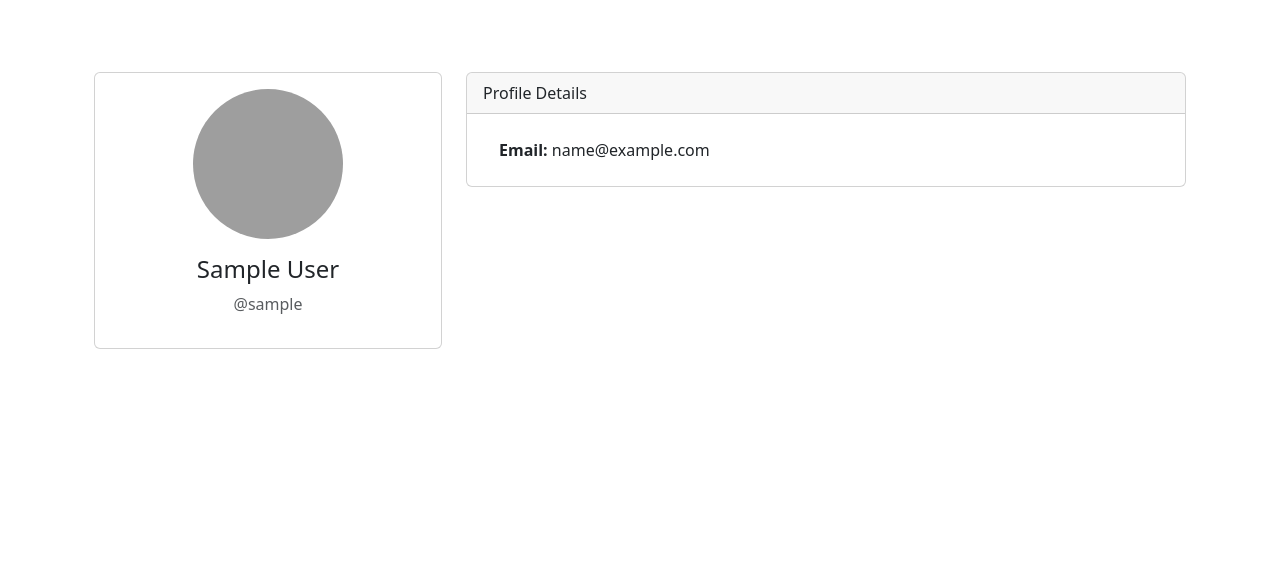
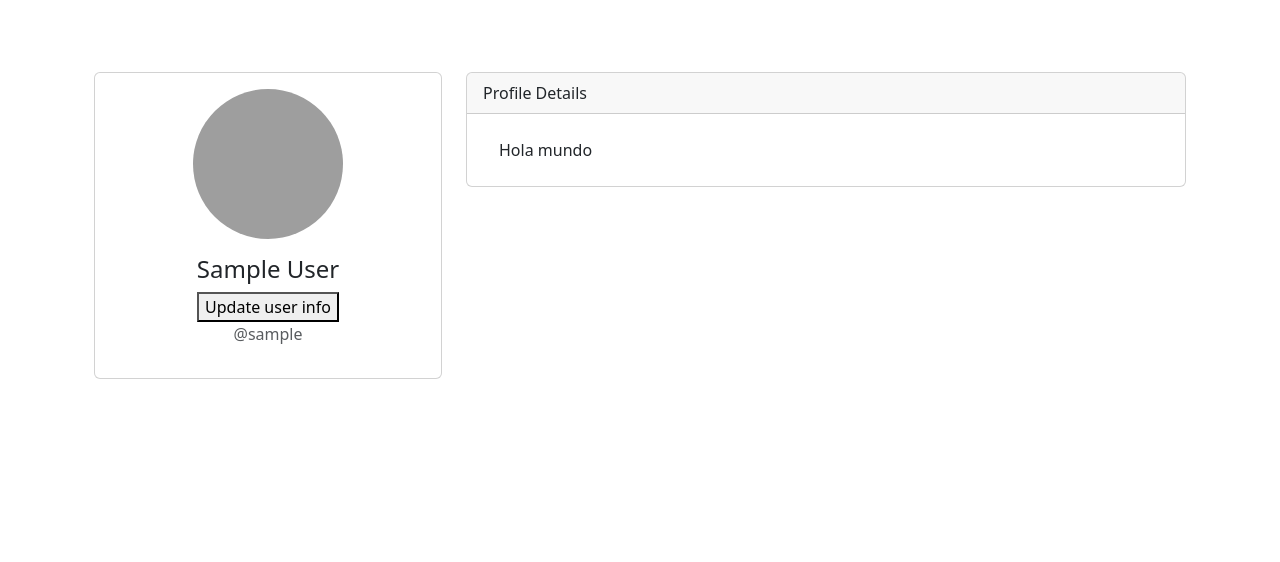
Before and after one commit to Yaquea/Django0.3, a Django app: a page that uses users/templates/profile.html in a window 1280 px wide. Shown: the part 96-658 px from the top of the page. Run offline with Django 5.2, Linux system fonts and the light colour scheme; the visitor is signed in with stand-in values (Sample User, id 1); data comes from the database, SQL or seed files in the repository; grey boxes are pictures that could not be loaded.

Commit message:
feat: update users info and handle residual images

```diff
--- a/base/settings.py
+++ b/base/settings.py
@@ -131,6 +131,8 @@ AUTH_PASSWORD_VALIDATORS = [
     },
 ]
 
+LOGIN_URL = '/login/'
+
 
 # Internationalization
 # https://docs.djangoproject.com/en/5.1/topics/i18n/
--- a/users/models.py
+++ b/users/models.py
@@ -1,8 +1,43 @@
 from django.contrib.auth.models import AbstractUser
 from django.db import models
+import os
+from django.dispatch import receiver
+from django.db.models.signals import pre_save, post_delete
 
 class User(AbstractUser):
     email = models.EmailField(unique=True)
     is_verified = models.BooleanField(default=False)
     mails_count = models.IntegerField(default=0)
     profile_image = models.ImageField(upload_to='profile_images/', blank=True, null=True)
+
+@receiver(pre_save, sender=User)
+def delete_old_profile_image(sender, instance, **kwargs):
+    """
+    Deletes the old profile image from the file system when a new image is uploaded.
+    This signal is triggered before saving the User model.
+    """
+    # If this is a new user, there's no existing image to delete.
+    if not instance.pk:
+        return
+
+    try:
+        old_instance = User.objects.get(pk=instance.pk)
+    except User.DoesNotExist:
+        return
+
+    old_image = old_instance.profile_image
+    new_image = instance.profile_image
+
+    # If an old image exists and it's different from the new one, remove the old file.
+    if old_image and old_image != new_image:
+        if os.path.isfile(old_image.path):
+            os.remove(old_image.path)
+
+@receiver(post_delete, sender=User)
+def delete_profile_image_on_delete(sender, instance, **kwargs):
+    """
+    Deletes the profile image file from the file system when the User is deleted.
+    This signal is triggered after deleting the User model.
+    """
+    if instance.profile_image and os.path.isfile(instance.profile_image.path):
+        os.remove(instance.profile_image.path)
--- a/users/templates/profile.html
+++ b/users/templates/profile.html
@@ -13,13 +13,18 @@
                  class="rounded-circle img-fluid"
                  style="width:150px; height:150px; object-fit:cover;">
           {% else %}
-            <!-- Imagen por defecto (asegúrate de tenerla en tus archivos estáticos) -->
             <img src="#"
                  alt="Default profile image"
                  class="rounded-circle img-fluid"
                  style="width:150px; height:150px; object-fit:cover;">
           {% endif %}
           <h4 class="mt-3">{{ user_owner.first_name }} {{ user_owner.last_name }}</h4>
+          <form method="post">
+            {% csrf_token %}
+            <button>
+               Update user info
+            </button>
+          </form>
           <p class="text-muted">@{{ user_owner.username }}</p>
         </div>
       </div>
@@ -32,7 +37,7 @@
         </div>
         <div class="card-body">
           <ul class="list-group list-group-flush">
-            <li class="list-group-item"><strong>Email:</strong> {{ user_owner.email }}</li>
+            <li class="list-group-item">Hola mundo</li>
             <!-- Puedes agregar más campos según lo necesites -->
           </ul>
         </div>
--- a/users/urls.py
+++ b/users/urls.py
@@ -10,6 +10,7 @@ urlpatterns = [
     path('login/', views.login ,name=("login")),
     path('logout/', views.log_out ,name=("logout")),
     path('<str:user_name>/', views.user_profile, name='user_profile'),
+    path('Update/User', views.update_user, name='update_user'),
 
     path('email-verification/<str:uidb64>/<str:token>/', views.verify_email, name='verify-email'),
     path('resend-verification/', views.resend_verification_email, name='resend-verification'),
--- a/users/views.py
+++ b/users/views.py
@@ -1,12 +1,12 @@
-from django.shortcuts import render, redirect
+from django.shortcuts import render, redirect, get_object_or_404
 
 # Authentication
-from django.contrib.auth import login as auth_login, logout
+from django.contrib.auth import login as auth_login, logout ,update_session_auth_hash
 from django.contrib.auth.decorators import login_required
 
 # Forms
 from django.contrib.auth.forms import AuthenticationForm
-from .forms import Signup_Form, Resend_Verification_Email_Form
+from .forms import Signup_Form, Resend_Verification_Email_Form, UserUpdateForm
 
 # Messages
 from django.contrib import messages
@@ -23,8 +23,7 @@ from .models import User
 # Services
 from .security.services import send_verification_email, resend_verification_email_cooldown
 
-import time
-# URL Views
+
 
 def main(request):
     """
@@ -34,16 +33,17 @@ def main(request):
         'name': "main"
     })
 
+
 def verify_email(request, uidb64, token):
     """
-    Handle email verification.
+    Verify the user's email address.
 
     This view decodes the base64-encoded user ID, retrieves the corresponding user,
     and checks if the provided token is valid. If valid, the user's account is activated
     and marked as verified.
     """
     try:
-        # Decode the base64 encoded user ID to obtain the actual ID.
+        # Decode the base64-encoded user ID to obtain the actual ID.
         uid = force_str(urlsafe_base64_decode(uidb64))
         # Retrieve the user based on the decoded ID.
         user = User.objects.get(pk=uid)
@@ -70,15 +70,15 @@ def resend_verification_email(request):
     """
     Allow users to request a new verification email.
 
-    For GET requests, display the resend verification email form.
-    For POST requests, validate the provided email, verify that the account has not already been
-    verified, and then enforce a limit on the number of resend attempts via the Resend_email_count service.
+    GET: Display the form to request a new verification email.
+    POST: Validate the provided email, ensure the account is not already verified,
+          and enforce a cooldown on resend attempts.
     """
     if request.method == 'GET':
         return render(request, 'resend_verification.html', {
-                'form': Resend_Verification_Email_Form(),
-                'name': "resend email"
-                })
+            'form': Resend_Verification_Email_Form(),
+            'name': "resend email"
+        })
     elif request.method == 'POST':
         email = request.POST.get('email')
 
@@ -87,7 +87,7 @@ def resend_verification_email(request):
             return render(request, 'resend_verification.html', {
                 'form': Resend_Verification_Email_Form(),
                 'name': "resend email"
-                })
+            })
 
         try:
             user = User.objects.get(email=email)
@@ -96,13 +96,13 @@ def resend_verification_email(request):
             return render(request, 'resend_verification.html', {
                 'form': Resend_Verification_Email_Form(),
                 'name': "resend email"
-                })
+            })
 
         if user.is_verified:
             messages.info(request, 'This email is already verified.')
             return redirect('login')
 
-        # Enforce the limit on resend attempts.
+        # Enforce the cooldown for resend attempts.
         resend_verification_email_cooldown(request, user)
         return redirect('login')
 
@@ -111,9 +111,9 @@ def signup(request):
     """
     Handle user signup.
 
-    On GET requests, display the signup form.
-    On POST requests, validate the submitted data, create a new user with a hashed password,
-    set the account as inactive until email verification, and send the verification email.
+    GET: Display the signup form.
+    POST: Validate the submitted data, create a new user with a hashed password,
+          set the account as inactive until email verification, and send the verification email.
     """
     if request.method == 'GET':
         return render(request, 'signup.html', {
@@ -131,7 +131,10 @@ def signup(request):
             # Send a verification email to the new user.
             send_verification_email(user, request)
 
-            messages.success(request, 'You have successfully created a user. Please check your email to verify your account.')
+            messages.success(
+                request,
+                'You have successfully created an account. Please check your email to verify your account.'
+            )
             return redirect('login')  # Redirect the user to the login page.
         else:
             error = 'Invalid form. Please try again.'
@@ -141,13 +144,14 @@ def signup(request):
                 'name': "sign up",
             })
 
+
 def login(request):
     """
     Authenticate and log in the user.
 
-    On GET requests, display the login form.
-    On POST requests, validate the user's credentials and ensure that the email has been verified
-    before allowing login.
+    GET: Display the login form.
+    POST: Validate the user's credentials and ensure that the email has been verified
+          before allowing login.
     """
     if request.method == 'GET':
         return render(request, 'login.html', {
@@ -171,7 +175,6 @@ def login(request):
                 messages.success(request, f'Welcome back, {user.username}!')
                 return redirect('main')
         else:
-            # Use a default error message if authentication fails.
             error = "Invalid username or password. Please try again."
             return render(request, 'login.html', {
                 'form': form,
@@ -179,23 +182,69 @@ def login(request):
                 'name': "log in"
             })
 
+
 @login_required
 def log_out(request):
     """
     Log out the authenticated user.
 
-    After logout, display a success message and redirect the user to the main page.
+    After logging out, display a success message and redirect the user to the main page.
     """
     logout(request)
     messages.success(request, 'You have been logged out successfully.')
     return redirect('main')
 
+
 @login_required
 def user_profile(request, user_name):
-    users_owner = User.objects.get(username = user_name)
-    if request.method == ('GET'):
+    """
+    Render the user profile and pass the user's profile information to the template.
+
+    GET: Display the user's profile information.
+    POST: If the viewer is the profile owner, redirect to the update view; otherwise, show an error message.
+    """
+    viewer = request.user
+    user_owner = get_object_or_404(User, username=user_name)
+    if request.method == 'GET':
         return render(request, 'profile.html', {
-            'user_owner':users_owner,
+            'user_owner': user_owner,
+            'user_viewer': viewer,
+            'name': user_owner.username,
         })
     else:
-        pass
+        if viewer == user_owner:
+            return redirect('update_user')
+        else:
+            messages.error(request, 'You are not the profile owner.')
+            return render(request, 'profile.html', {
+                'user_owner': user_owner,
+                'user_viewer': viewer,
+                'name': user_owner.username,
+            })
+
+
+@login_required
+def update_user(request):
+    """
+    Update the user's information.
+
+    GET: Display the update form pre-populated with the user's current information.
+    POST: Update the user's information if the submitted form is valid.
+    """
+    user = request.user
+    if request.method == 'POST':
+        form = UserUpdateForm(request.POST, request.FILES, instance=user)
+        if form.is_valid():
+            user = form.save()
+            # Update the session hash to ensure the session remains valid,
+            # especially if fields that contribute to the auth hash (like username) change.
+            update_session_auth_hash(request, user)
+            messages.success(request, 'Your profile has been updated successfully.')
+            return redirect('user_profile', user_name=user.username)
+    else:
+        form = UserUpdateForm(instance=user)
+
+    return render(request, 'update_user.html', {
+        'form': form,
+        'name': 'update',
+    })
```
Also changed, not shown: users/forms.py (+21 -0 lines), users/templates/update_user.html (added, +12 -0 lines), media/profile_images/431649384_259512640449205_2587024090786930829_n_LtBeHrN.jpg (deleted), media/profile_images/Captura_de_pantalla_2025-01-01_224927.png (added).
